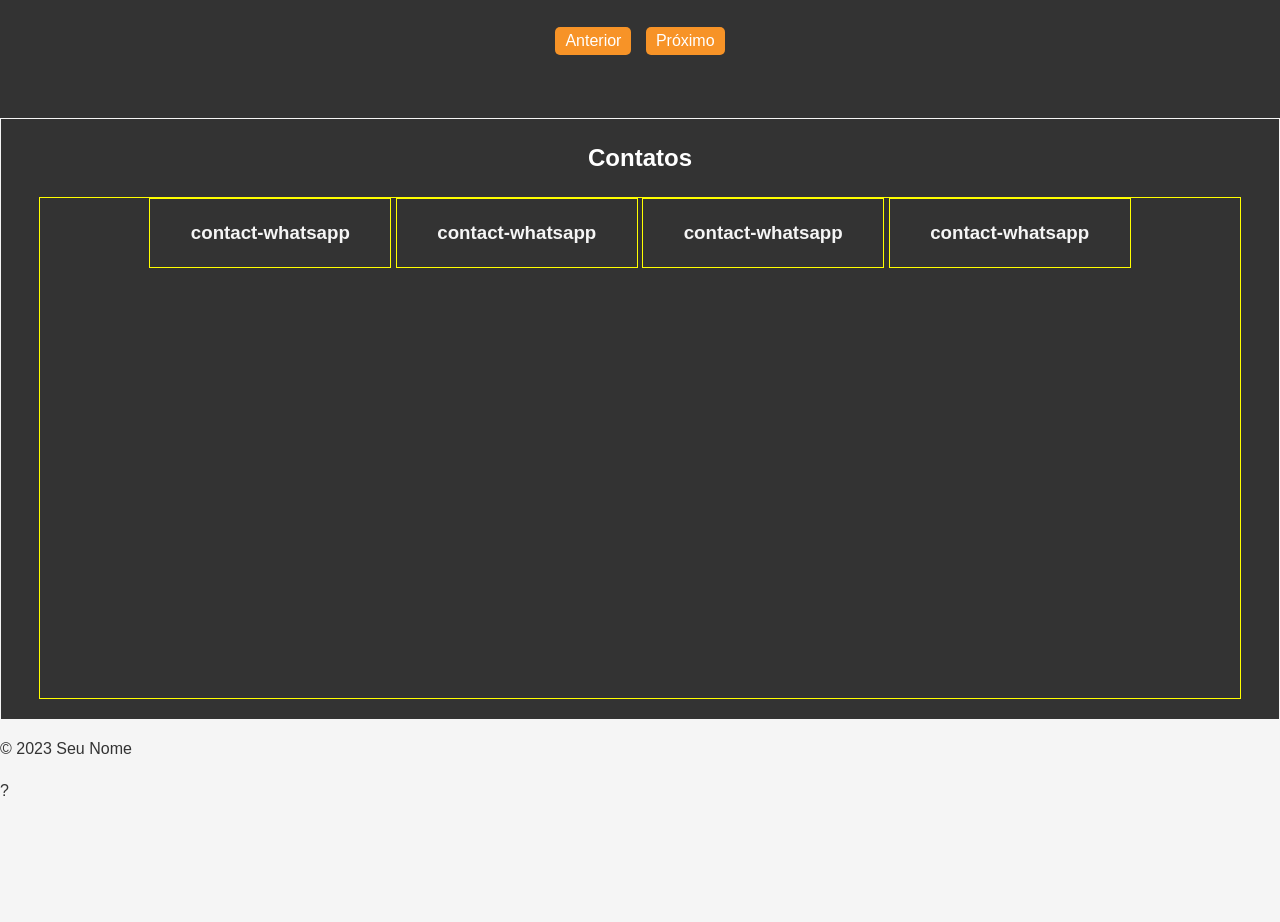
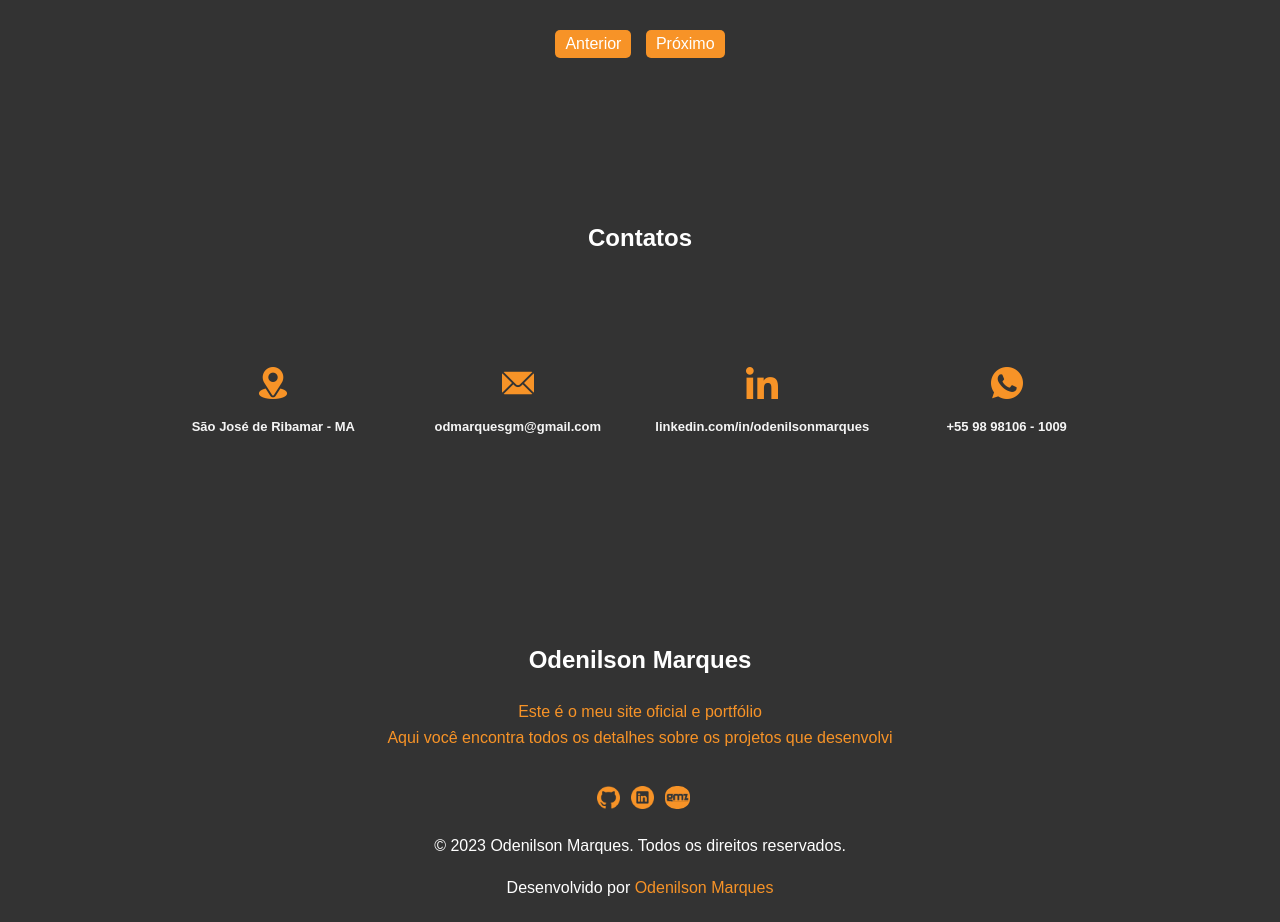
Before and after one commit to odenilsonmarques/portfolio, a plain HTML site: page home.html in a window 1280 px wide. Shown: the part 1816-2738 px from the top of the page. Before the commit the page ends 2619 px from the top, so only its background shows below. Drawn offline with Linux system fonts and the light colour scheme.

Commit message:
chore(footer):update in section footer

```diff
--- a/assets/css/style-home.css
+++ b/assets/css/style-home.css
@@ -194,11 +194,10 @@ background-color: #333;
 text-align: center;
 }
 
-.container-about-one h2{
+/* .container-about-one h2{
 text-align: center;
 color:#fff;
-/* margin-top: 40px; */
-}
+} */
 
 .container-about-two{
  /* width:100%; */
@@ -208,6 +207,12 @@ color:#fff;
  height:500px;
  /* border:1px solid yellow;s */
 }
+
+.container-about-two h2{
+  text-align: center;
+  color:#fff;
+  /* margin-top: 40px; */
+  }
 
 .photo-dev{
 /* border:1px solid green; */
@@ -244,7 +249,7 @@ margin-top: 90px;
   transform: scale(1.1); /* Amplia a imagem quando o cursor passa sobre ela */
 }
 
-.information-dev h2{
+.information-dev h3{
 margin-top: 90px;
 color: #F79327;
 font-size: 22px;
@@ -292,10 +297,10 @@ background-color: #333;
 text-align: center;
 }
 
-.container-portfolio-one h2{
+/* .container-portfolio-one h2{
 text-align: center;
 color:#fff;
-}
+} */
 
 .container-portfolio-two{
  /* width:100%; */
@@ -306,7 +311,13 @@ color:#fff;
  /* border:2px solid #F79327; */
 }
 
-.container-portfolio-two h2{
+.container-portfolio-one h2{
+text-align: center;
+color:#fff;
+/* margin-top: 100px; */
+}
+
+.container-portfolio-two h3{
 margin-top: 50px;
 text-align: center;
 color: #F79327;
@@ -377,35 +388,100 @@ color: #F79327;
 
 .container-contacts-one{
   /* border-color: red; */
-  border: 1px solid #f5f5f5;
-  /* border: 1px solid transparent; */
-  height: 600px;
+  /* border: 1px solid #f5f5f5; */
+  border: 1px solid transparent;
+  height: 450px;
   background-color: #333;
   text-align: center;
   }
 
-  .container-contacts-one h2{
+  /* .container-contacts-one h2{
   text-align: center;
   color:#fff;
-  /* margin-top: 40px; */
-  }
+  margin-top: 100px;
+  border: 1px solid #f5f5f5;
+  } */
 
   .container-contacts-two{
    /* width:100%; */
    max-width: 1200px;
    margin: auto;
    background-color: #333;
-   height:500px;
-   border:1px solid yellow;
+   height:450px;
+   /* border:1px solid yellow; */
   }
+  .container-contacts-two h2{
+    text-align: center;
+    color:#fff;
+    margin-top: 100px;
+   }
 
   .contact-location,.contact-email,.contact-linkedin,.contact-whatsapp{
     width:20%;
+    height: 450px;
     margin: auto;
-    border: 1px solid yellow;
-    color:#f5f5f5;
+    /* border: 1px solid yellow; */
+
   }
 
+  .container-contacts-two h3{
+    margin-top: 10px;
+    color:#f5f5f5;
+    font-size: 13px;
+  }
+
+  .container-contacts-two img{
+    width:32px;
+    height: 32px;
+    margin-top: 90px;
+  }
+
+
+
+
+.container-footer-one{
+  /* border-color: red; */
+  /* border: 1px solid #f5f5f5; */
+  border: 1px solid transparent;
+  height: 350px;
+  background-color: #333;
+  text-align: center;
+}
+
+.container-footer-two{
+  /* width:100%; */
+  max-width: 1200px;
+  margin: auto;
+  background-color: #333;
+  height:250px;
+  /* border:1px solid yellow; */
+}
+.container-footer-two h2{
+  text-align: center;
+  color:#fff;
+  margin-top: 70px;
+}
+
+.footer-text{
+  color:#F79327;
+}
+
+
+
+.icones-footer img {
+  margin-top:20px;
+  width: 23px;
+  height: 23px;
+  margin-left: 7px;
+}
+
+.copy{
+  color: #fff;
+}
+
+.footer-text span{
+  color: #F79327;
+}
 
 
 
--- a/home.html
+++ b/home.html
@@ -53,13 +53,13 @@
 
     <section class="about">
       <div class="container-about-one">
-        <h2>Sobre</h2>
         <div class="container-about-two">
+          <h2>Sobre</h2>
           <div class="photo-dev">
             <img src="assets/img/devTwo.png" class="img-thumbnail" alt="...">
           </div>
           <div class="information-dev">
-            <h2>Desenvolvedor Back - End</h2>
+            <h3>Desenvolvedor Back - End</h3>
             <p>
               Graduando em Sistema de Informação no Instituto Federal do Maranhão.
               Atualmente trabalho com o desenvolvimento de sistemas, sites, bancos de dados e manutenção de sistemas legados.
@@ -78,20 +78,21 @@
 
     <section class="portfolio">
       <div class="container-portfolio-one">
-        <h2>Portfólio</h2>
+
         <div class="container-portfolio-two">
+          <h2>Portfólio</h2>
           <div class="slider">
             <ul class="slides">
               <li class="slide">
-                <h2>Sistema de controle fincaneiro</h2>
+                <h3>Sistema de controle fincaneiro</h3>
                 <img src="assets/img/financeiro2.jpeg" alt="imagem da loja virtual">
               </li>
               <li class="slide">
-                <h2>Loja virtual</h2>
+                <h3>Loja virtual</h3>
                 <img src="assets/img/lojaV.jpeg" alt="imagem da loja virtual">
               </li>
               <li class="slide">
-                <h2>Site de controle de licenciamento</h2>
+                <h3>Site de controle de licenciamento</h3>
                 <img src="assets/img/tgz.jpeg" alt="imagem site controle de licença">
               </li>
             </ul>
@@ -104,19 +105,24 @@
 
     <section class="contacts">
       <div class="container-contacts-one">
-        <h2>Contatos</h2>
         <div class="container-contacts-two">
+          <h2>Contatos</h2>
           <div class="contact-location">
-            <h3>contact-whatsapp</h3>
+            <img src="assets/img/location.png" alt="">
+            <h3>São José de Ribamar - MA</h3>
           </div>
           <div class="contact-email">
-            <h3>contact-whatsapp</h3>
+            <img src="assets/img/mail.png" alt="">
+            <h3>odmarquesgm@gmail.com</h3>
           </div>
           <div class="contact-linkedin">
-            <h3>contact-whatsapp</h3>
+            <img src="assets/img/linkedin2.png" alt="">
+            <h3>linkedin.com/in/odenilsonmarques</h3>
+
           </div>
           <div class="contact-whatsapp">
-           <h3>contact-whatsapp</h3>
+            <img src="assets/img/whatsapp.png" alt="">
+           <h3>+55 98 98106 - 1009</h3>
           </div>
         </div>
       </div>
@@ -124,12 +130,23 @@
 
 
 
-
-
-
-    <footer>
-        <p>&copy; 2023 Seu Nome</p>
-    </footer>
-    <script src="assets/js/slide.js"></script>?
+    <section class="footer">
+      <div class="container-footer-one">
+        <div class="container-footer-two">
+          <h2>Odenilson Marques</h2>
+          <div class="footer-text">
+            <p>Este é o meu site oficial e portfólio<br> Aqui você encontra todos os detalhes sobre os projetos que desenvolvi</p>
+            <div class="icones-footer">
+              <img src="assets/img/github.png" title="github" alt="icone-github" />
+              <img src="assets/img/linkedin.png" title="linkedin" alt="icone-linkedin"/>
+              <img src="assets/img/icone-gmze.png" class="gmz-icone" title="gmz solutions" alt="icone-gmz"/>
+            </div>
+            <p class="copy">&copy; 2023 Odenilson Marques. Todos os direitos reservados.</p>
+            <p class="copy">Desenvolvido por <span>Odenilson Marques</span></p>
+          </div>
+        </div>
+      </div>
+    </section>
+    <script src="assets/js/slide.js"></script>
 </body>
 </html>
```
Also changed, not shown: assets/img/linkedin2.png (added), assets/img/location.png (added), assets/img/mail.png (added), assets/img/whatsapp.png (added).
